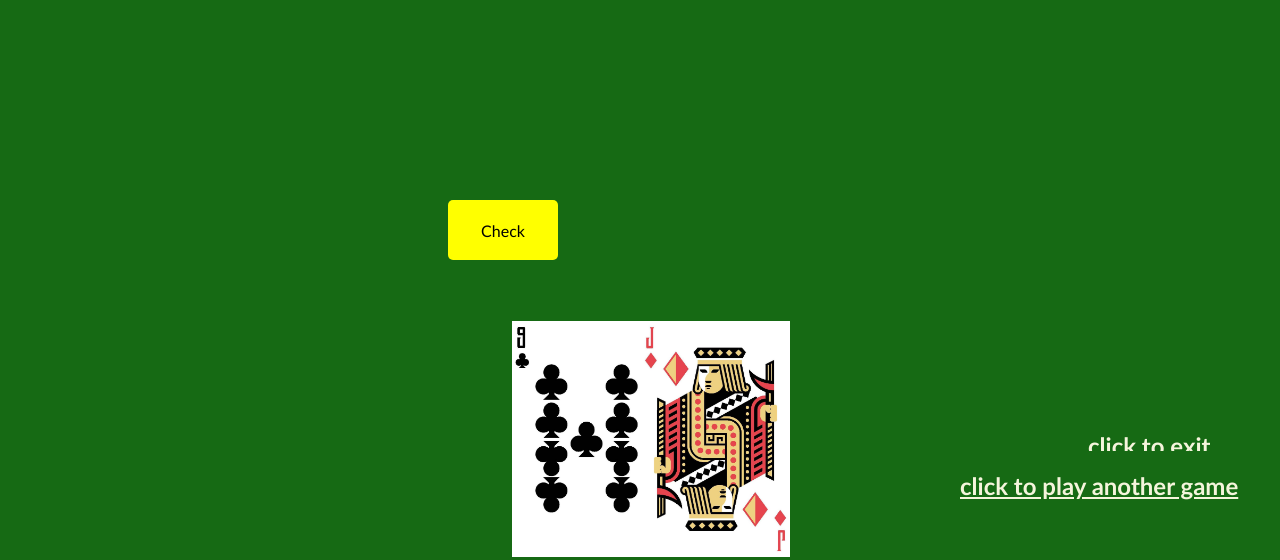
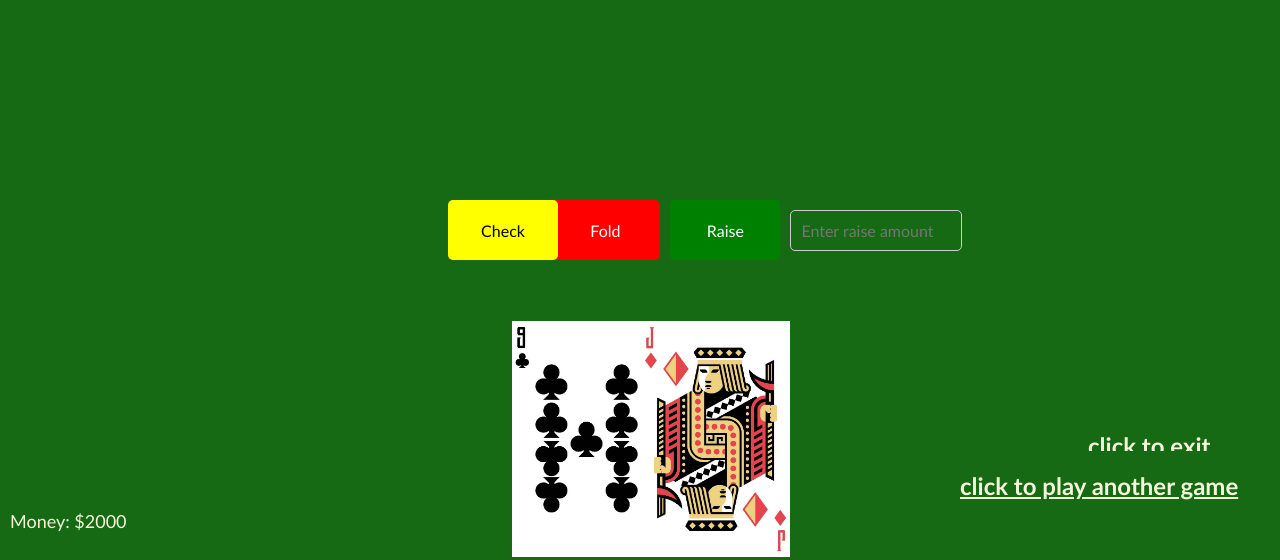
Before and after one commit to jasper22624/12-DTP, a Flask app: page /play in a window 1280 px wide. Shown: the part 240-800 px from the top of the page. Run offline with Flask 3, Linux system fonts and the light colour scheme; data comes from the database, SQL or seed files in the repository; both versions use the stored data as it was after the commit.

Commit message:
add button

```diff
--- a/app.py
+++ b/app.py
@@ -1,4 +1,4 @@
-from flask import Flask, render_template
+from flask import Flask, render_template, request
 import sqlite3
 import random
 
@@ -41,7 +41,7 @@ def home():
     return render_template("home1.html", title="home")
 
 
-@app.route("/play")
+@app.route("/play", methods=["GET", "POST"])
 def play():
     cardss=[]
     cardss1=[]
@@ -64,6 +64,13 @@ def play():
     yp = []
     ypc = []
     won = "none"
+    bet = 200
+    score1 = 0
+    score2 = 0
+    q=0
+    raise_amount = 0
+    c=0
+
 
     #the following code is for extract data from table - "Money"
     conn = sqlite3.connect('data.db')
@@ -75,7 +82,7 @@ def play():
     money1 = money
 
 
-        #player's cards extraction
+     #player's cards extraction
     for i in range(1,3):
         conn = sqlite3.connect('data.db')
         cursor = conn.cursor()
@@ -649,49 +656,88 @@ def play():
                             # the code above is checking pairs and Big card
 
 
+        # Check if the player folded
+    if request.method == "POST" and "fold" in request.form:
+        # Player folds, bot with the highest score wins
+        if score1 > score2:
+            won = "bot 1 won!"
+        else:
+            won = "bot 2 won!"
+        q+=1
+        bet = bet / 2
+        money -= bet  # Player loses half the bet
+        conn = sqlite3.connect('data.db')
+        cursor = conn.cursor()
+        cursor.execute("UPDATE Money SET money = ? WHERE id = ?", (money, 1))
+        conn.commit()
+        conn.close()
+        return render_template("play.html", title="play", cards=cardss, cardsp=cardssp, cards1=cardss1, cards2=cardss2, won=won, money=money, money1=money1)
+
+    # Check if the player raised
+    if request.method == "POST" and "raise" in request.form:
+        try:
+            raise_amount = int(request.form.get("raise_amount", 0))  # Default to 0 if empty
+        except ValueError:
+            raise_amount = 0
+        if raise_amount <= 0:
+            return render_template("play.html", title="play", cards=cardss, cardsp=cardssp, cards1=cardss1, cards2=cardss2, won="Invalid raise amount!", money=money, money1=money1)
+        if raise_amount > money:
+            return render_template("play.html", title="play", cards=cardss, cardsp=cardssp, cards1=cardss1, cards2=cardss2, won="Not enough money!", money=money, money1=money1)
+        bet += raise_amount
+        money -= raise_amount
+
+
     # the following code is for compare the cards
     print(card)
     print(card1)
     if score > score1 and score > score2:
         won = "you won!"
-        money += 200
+        c=1
     elif score1 > score and score1 > score2:
         won = "bot 1 won!"
-        money -= 200
+        c=-1
     elif score2 > score and score2 > score1:
         won = "bot 2 won!"
-        money -= 200
+        c=-1
     else:
         if score == score1 and score == score2:
             won = "it's a draw!"
         elif score == score1:
             if card > card1:
                 won = "you won!"
-                money += 200
+                c=1
             elif card1 > card:
                 won = "bot 1 won!"
-                money -= 200
+                c=-1
             else:
                 won = "it's a draw!"
         elif score == score2:
             if card > card2:
                 won = "you won!"
-                money += 200
+                c=1
             elif card2 > card:
                 won = "bot 2 won!"
-                money -= 200
+                c=-1
             else:
                 won = "it's a draw!"
         elif score1 == score2:
             if card1 > card2:
                 won = "bot 1 won!"
-                money -= 200
+                c=-1
             elif card2 > card1:
                 won = "bot 2 won!"
-                money -= 200
+                c=-1
             else:
                 won = "it's a draw!"
     print("\n")
+
+
+    if q == 0:
+        if c == 1:
+            money += bet * 2
+        elif c == 0:
+            money += bet
+        # if bot win, player lose the bet money
 
 
     # after update money, we need to update to the data.db
--- a/static/style.css
+++ b/static/style.css
@@ -36,3 +36,49 @@ img {
     width: 150px;
     height: auto;
 }
+
+
+/* Style for the Fold button */
+.btn-fold {
+    background-color: red;
+    color: white;
+    width: 110px;
+    height: 60px;
+    border: none;
+    border-radius: 5px;
+    font-size: 16px;
+    cursor: pointer;
+    transition: background-color 1.3s ease;
+}
+
+/* Hover effect for the Fold button */
+.btn-fold:hover {
+    background-color: darkred;
+}
+
+/* Style for the Raise button */
+.btn-raise {
+    background-color: green;
+    color: white;
+    width: 110px;
+    height: 60px;
+    border: none;
+    border-radius: 5px;
+    font-size: 16px;
+    cursor: pointer;
+    transition: background-color 1.3s ease;
+}
+
+/* Hover effect for the Raise button */
+.btn-raise:hover {
+    background-color: darkgreen;
+}
+
+/* Style for the Raise Amount input */
+.raise-input {
+    padding: 10px;
+    font-size: 16px;
+    border: 1px solid #ccc;
+    border-radius: 5px;
+    width: 150px;
+}
--- a/templates/play.html
+++ b/templates/play.html
@@ -2,6 +2,16 @@
 {% block content %}
 <p>This is the playing page</p>
 <hr>
+
+<div style="position: fixed; bottom: 10px; left: 10px; color: white; font-size: 18px;">
+    <p>Money: ${{ money1 }}</p>
+</div>
+
+<form method="POST" style="position: absolute; bottom: 300px; left: 43%; display: flex; align-items: center; gap: 10px;">
+    <button type="submit" name="fold" class="btn-fold">Fold</button>
+    <button type="submit" name="raise" class="btn-raise">Raise</button>
+    <input type="number" name="raise_amount" placeholder="Enter raise amount" min="1" class="raise-input">
+</form>
 
 <div class="player" style="position: absolute;bottom: 0%;left: 40%;">
     <img src="{{ url_for('static', filename=cards[0][0][4]) }}" alt="{{cards[0][0][3]}}">
```
Also changed, not shown: data.db.
